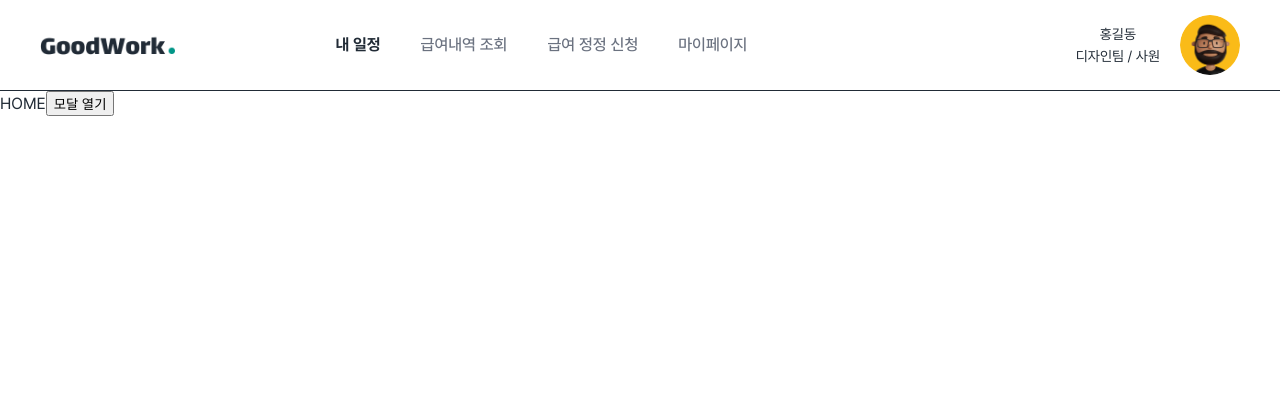
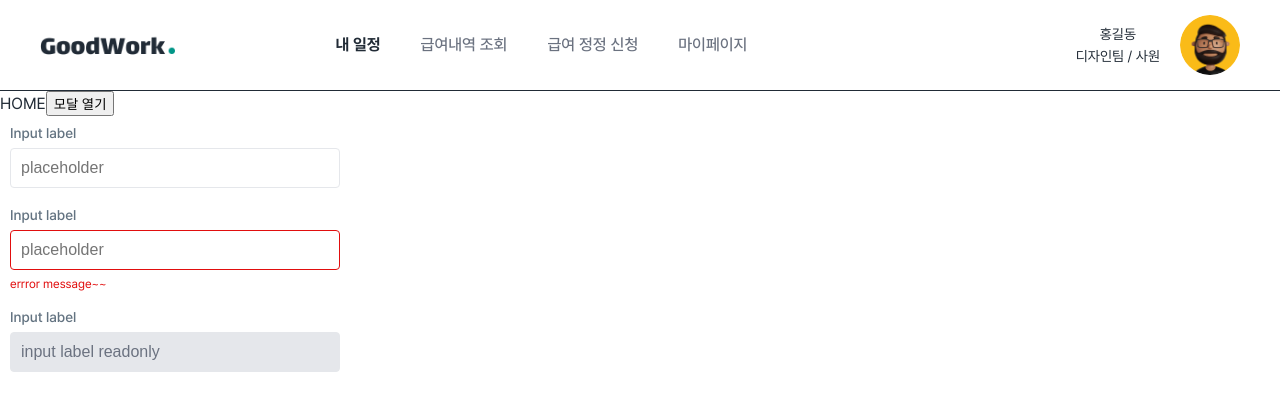
Before and after one commit to Dev-FE-2/toy-project2-team2, a React (Vite) app: page / in a window 1280 px wide. Shown: the top 410 px of the page. Built offline with nearby package versions, Linux system fonts and the light colour scheme.

Commit message:
feat: Input component 초기구현 -#13

```diff
--- /dev/null
+++ b/src/components/common/Input/Input.style.ts
@@ -0,0 +1,39 @@
+import styled from "styled-components";
+import { getColor, getFontSize, getFontWeight } from "@/styles/theme";
+
+export const InputContainer = styled.div`
+	width: 350px;
+	padding: 10px;
+	display: flex;
+	flex-direction: column;
+	gap: 8px;
+`;
+
+export const Label = styled.label`
+	font-size: ${getFontSize("sm")};
+	font-weight: ${getFontWeight("medium")};
+	color: ${getColor("secondary")};
+`;
+
+export const InputBox = styled.input<{ isError: boolean }>`
+	padding: 10px;
+	font-size: ${getFontSize("md")};
+	border: 1px solid
+		${({ isError }) => (isError ? getColor("danger") : getColor("grayLight"))};
+	border-radius: 4px;
+	outline: none;
+	background-color: ${({ readOnly }) =>
+		readOnly ? getColor("grayLight") : getColor("white")};
+	color: ${({ readOnly }) =>
+		readOnly ? getColor("grayDark") : getColor("secondaryDark")};
+	cursor: ${({ readOnly }) => (readOnly ? "not-allowed" : "text")};
+
+	&:focus {
+		border: 2px solid ${getColor("primary")};
+	}
+`;
+
+export const ErrorMessage = styled.span`
+	font-size: ${getFontSize("xs")};
+	color: ${getColor("danger")};
+`;
--- /dev/null
+++ b/src/components/common/Input/index.tsx
@@ -0,0 +1,37 @@
+import React from "react";
+import { InputContainer, Label, InputBox, ErrorMessage } from "./Input.style";
+
+interface InputProps {
+	label?: string;
+	error?: string;
+	placeholder?: string;
+	value?: string;
+	onChange?: (e: React.ChangeEvent<HTMLInputElement>) => void;
+	type?: string;
+	readOnly?: boolean;
+}
+const Input: React.FC<InputProps> = ({
+	label,
+	error,
+	placeholder,
+	value,
+	onChange,
+	type,
+	readOnly,
+}) => {
+	return (
+		<InputContainer>
+			{label && <Label>{label}</Label>}
+			<InputBox
+				placeholder={placeholder}
+				value={value}
+				onChange={onChange}
+				type={type}
+				isError={!!error}
+				readOnly={readOnly}
+			/>
+			{error && <ErrorMessage>{error}</ErrorMessage>}
+		</InputContainer>
+	);
+};
+export default Input;
--- a/src/components/common/index.tsx
+++ b/src/components/common/index.tsx
@@ -1,2 +1,3 @@
 export { default as Button } from "./Button";
 export { default as Header } from "./Header";
+export { default as Input } from "./Input";
--- a/src/pages/home/index.tsx
+++ b/src/pages/home/index.tsx
@@ -1,3 +1,4 @@
+import { Input } from "@/components/common";
 import Modal from "@/components/common/Modal";
 import React, { useState } from "react";
 
@@ -15,6 +16,27 @@ const HomePage: React.FC = () => {
 			>
 				<p>여기에 원하는 내용을 추가</p>
 			</Modal>
+			<Input
+				label="Input label"
+				placeholder="placeholder"
+				onChange={(e) => console.log(e.target.value)}
+				type="text"
+			/>
+			<Input
+				label="Input label"
+				placeholder="placeholder"
+				onChange={(e) => console.log(e.target.value)}
+				type="text"
+				error="errror message~~"
+			/>
+			<Input
+				label="Input label"
+				placeholder="placeholder"
+				value="input label readonly"
+				readOnly
+				onChange={(e) => console.log(e.target.value)}
+				type="text"
+			/>
 		</div>
 	);
 };
```
